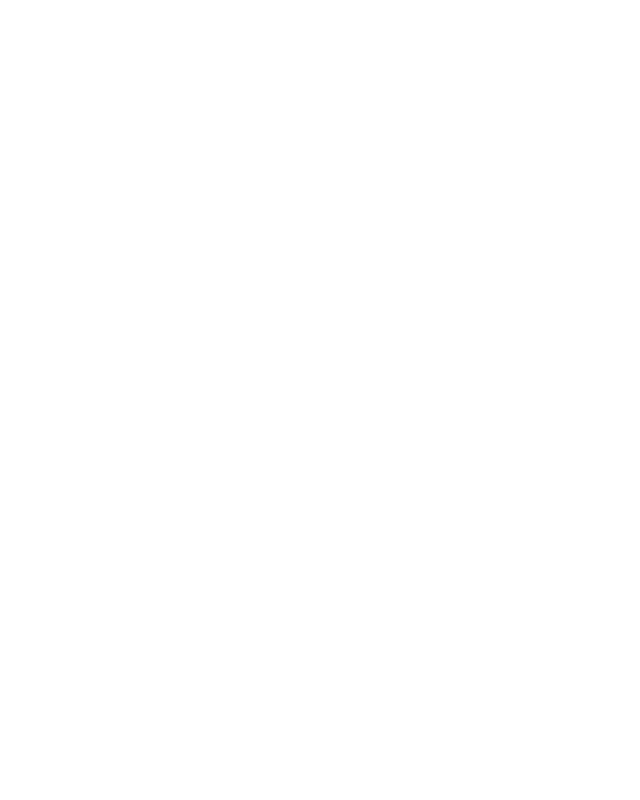
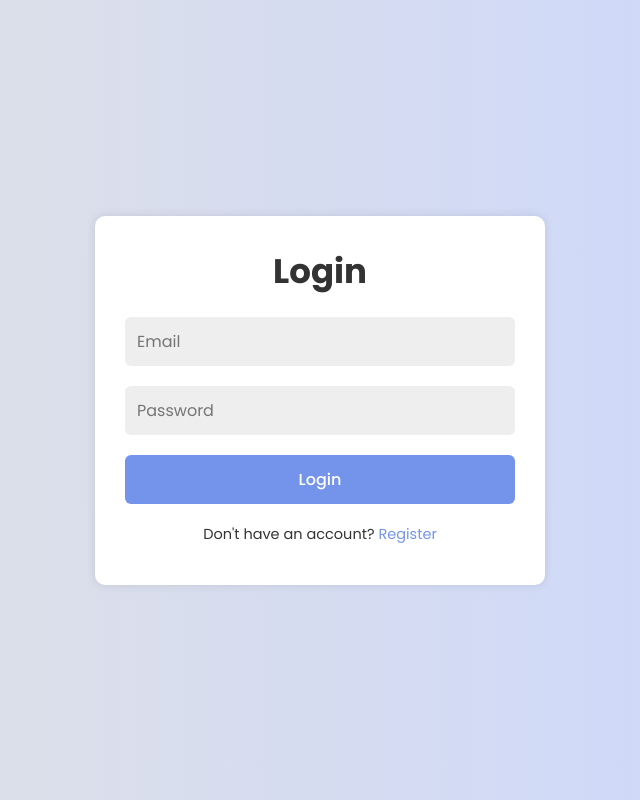
Before and after one commit to treycastrechino/MagicSearchSite, a PHP site: page /LogIn.php in a window 1280 px wide. Before the commit the part shown is empty. Shown: the whole page, without its empty margins (320-960 px from the left). Run offline with PHP 8.4, Linux system fonts and the light colour scheme.

Commit message:
wrote the basic html for the login page and added a loginStyle.css file to design it.

```diff
--- a/LogIn.php
+++ b/LogIn.php
@@ -3,3 +3,35 @@
     //Should somebody already be logged in it should redirect them to the home page with a "already logged in" message
 
 ?>
+
+<!DOCTYPE html>
+<html lang="en">
+<head>
+    <meta charset="UTF-8">
+    <meta name="viewport" content="width=device-width, initial-scale=1.0">
+    <title>Login Page</title>
+    <link rel="stylesheet" href="loginStyle.css">
+</head>
+<body>
+
+    <div class ="container">
+
+        <div class="form-box" id="login-form">
+
+            <form action="">
+
+                <h2>Login</h2>
+                <input type="email" name="email" placeholder="Email" required>
+                <input type="password" name="password" placeholder="Password" required>
+                <button type="submit" name="login">Login</button>
+                <p>Don't have an account?  <a href="#">Register</a></p>
+
+            </form>
+
+        </div>
+
+
+    </div>
+
+</body>
+</html>
--- /dev/null
+++ b/loginStyle.css
@@ -0,0 +1,87 @@
+@import url('https://fonts.googleapis.com/css2?family=Poppins:wght@400;500;700&display=swap');
+
+* {
+
+    margin:     0;
+    padding:    0;
+    box-sizing: border-box;
+    font-family: "Poppins", serif;
+
+}
+
+
+body {
+    display: flex;
+    justify-content: center;
+    align-items: center;
+    min-height: 100vh;
+    background: linear-gradient(to right, #e2e2e2, #c9d6ff);
+    color: #333;
+}
+
+/* this is to prevent the layout from being too close to the edge of the screen */
+.container {
+    margin: 0 15px;
+}
+
+
+.form-box {
+    width: 100%; /* ensure that the box fits the entire container*/
+    max-width: 450px; /* set max just in case */
+    padding: 30px; /* ensure content doesn't stick to the edges*/
+    background: #fff;
+    border-radius: 10px; /* gives rounded corners */
+    box-shadow: 0 0 10px rgba(0,0,0,0.1);
+}
+
+h2 {
+    font-size: 34px;
+    text-align: center;
+    margin-bottom: 20px; /* padding to make sure the elements don't touch*/
+}
+
+input {
+    width: 100%;
+    padding: 12px;
+    background-color: #eee;
+    border-radius: 6px;
+    border: none;
+    outline: none;
+    font-size: 16px;
+    color: #333;
+    margin-bottom: 20px;
+}
+
+button {
+    width: 100%;
+    padding: 12px;
+    background: #7494ec;
+    border-radius: 6px;
+    border: none;
+    cursor: pointer; /* changes to pointer to help user know the button does something*/
+    font-size: 16px;
+    color: #fff;
+    font-weight: 500; /* adds a little bold effect to make the button stand out*/
+    margin-bottom: 20px;
+    transition: 0.5s; /*transition effect when hovered over*/
+}
+
+/* sets hover color */
+button:hover {
+    background: #6884d3;
+}
+
+p {
+    font-size: 14.5px;
+    text-align: center;
+    margin-bottom: 10px;
+}
+
+p a {
+    color: #7494ec;
+    text-decoration: none; /* removes the underline from the text*/
+}
+
+p a:hover{
+    text-decoration: underline; /* display underline only when hovered*/
+}
```
